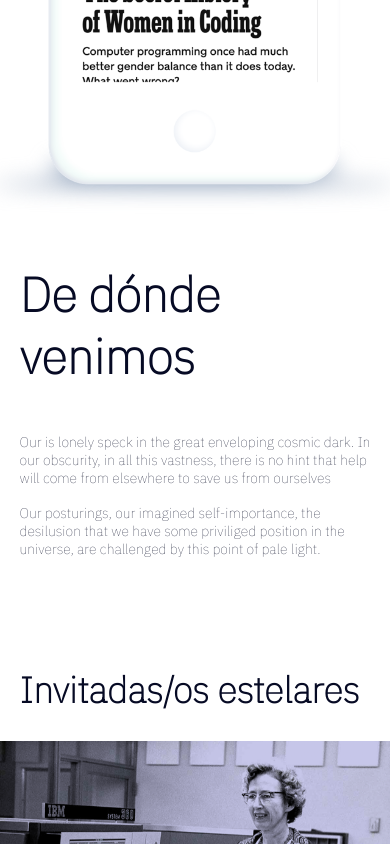
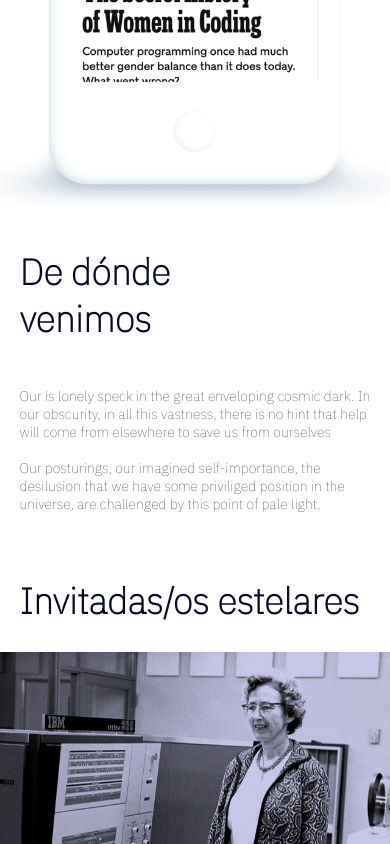
Before and after one commit to nparedes19/NataliaParedes, a plain HTML site: page index.html in a window 390 px wide. Shown: the part 2100-2944 px from the top of the page. Drawn offline with Linux system fonts and the light colour scheme.

Commit message:
actualizacion css por tamaños de letra

```diff
--- a/estilos/styles.css
+++ b/estilos/styles.css
@@ -404,8 +404,12 @@ footer{
     }
     .segundagrilla h2{
         padding-left: 5%;
+        margin-top: 50%;
+    }
+
+    #nosotros{
         font-size: 36px;
-        margin-top: 50%;
+        width: 50%;
     }
 
     .parrafo1{
@@ -433,7 +437,7 @@ footer{
     #entrevistas{
         font-size: 36px;
         color: #060a24;
-        margin-top: 0px;
+        margin-top: -15%;
         margin-left: 5%;
         margin-bottom: 36px;
 
@@ -453,7 +457,7 @@ footer{
         margin-left: 5%;
         font-size: 36px;
         display: block;
-        margin-top:0;
+        margin-top:-8%;
     }
 
     .cuartagrilla{
```
